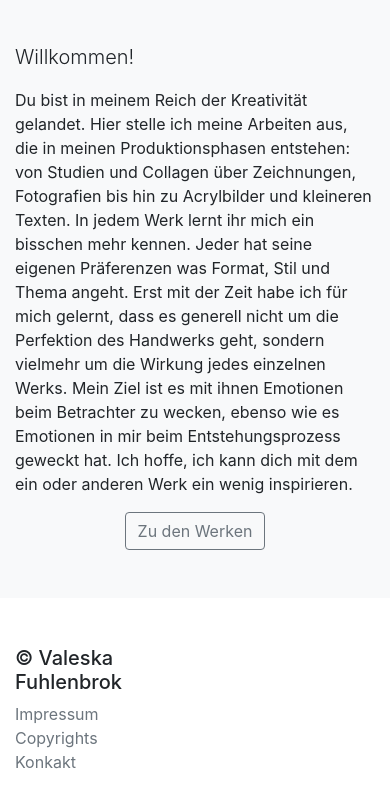
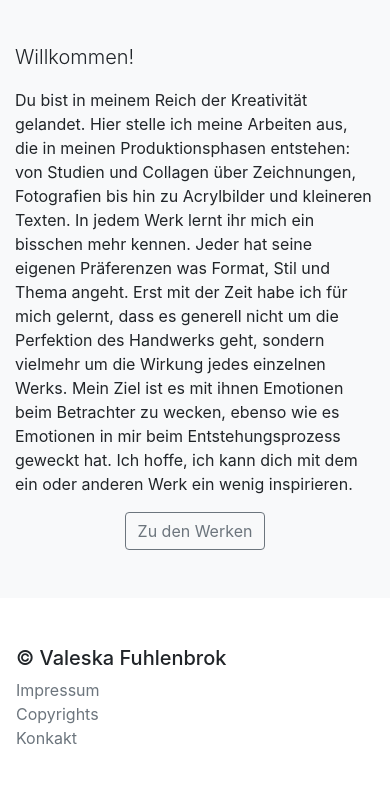
Before and after one commit to Pixeline-artwork/fuhlenbrok, a plain HTML site: page index.html in a window 390 px wide. Shown: the part 62-868 px from the top of the page. Drawn offline with nearby package versions, Linux system fonts and the light colour scheme.

Commit message:
fix footer issue on small screens

```diff
--- a/index.html
+++ b/index.html
@@ -68,7 +68,7 @@
     <!--div class="col-12 col-md">
       <h5>Valeska Fuhlenbrok</h5>
     </div-->
-    <div class="col-6 col-md">
+    <div class="px-3">
       <h5>© Valeska Fuhlenbrok</h5>
       <ul class="list-unstyled text-small">
         <li><a class="text-muted" href="impressum.html">Impressum</a></li>
```
